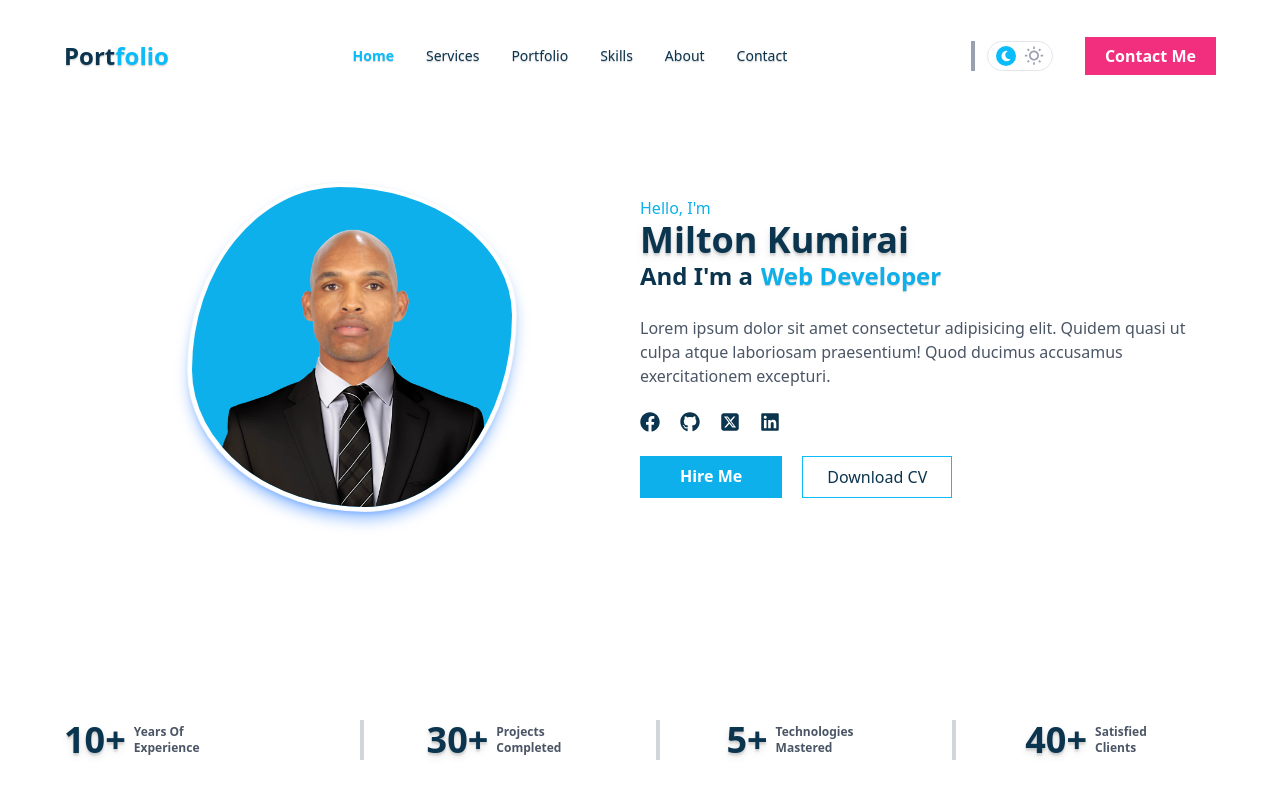
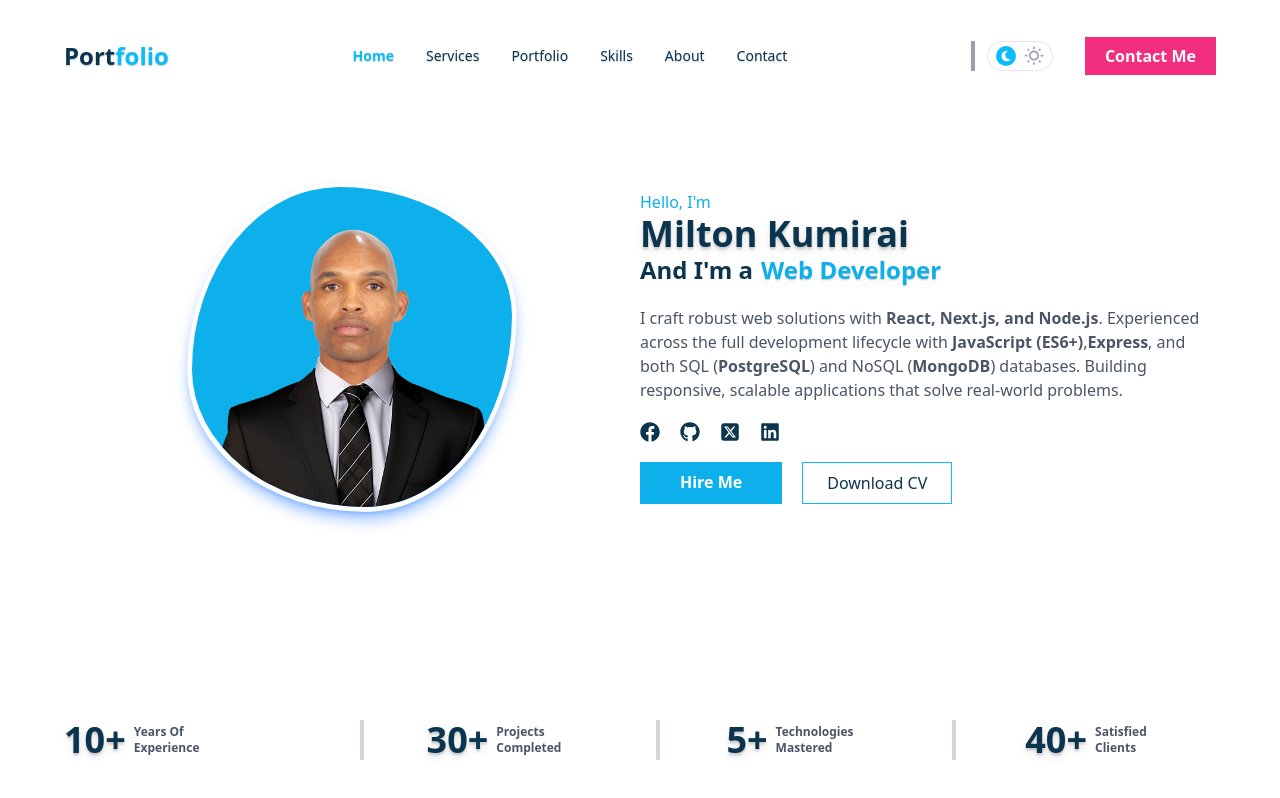
Before and after one commit to Kummirai/react-components, a Next.js app: page / in a window 1280 px wide. Built offline with nearby package versions, Linux system fonts and the light colour scheme.

Commit message:
Remove dummy content from hero section home page

```diff
--- a/components/hero-2a/HeroTwoA.jsx
+++ b/components/hero-2a/HeroTwoA.jsx
@@ -52,7 +52,7 @@ export default function HeroTwoA({ img }) {
           </div>
         </div>
         {/* Developer details */}
-        <div className="flex flex-col justify-center gap-6 my-5 sm:my-0">
+        <div className="flex flex-col justify-center gap-5 my-5 sm:my-0">
           <div className="text-[#0b344e] ">
             <h2 className="text-md font-medium text-[#0db0eb] text-shadow-none ">
               Hello, I'm
@@ -68,9 +68,12 @@ export default function HeroTwoA({ img }) {
             </h4>
           </div>
           <p className="text-gray-600 text-shadow-none">
-            Lorem ipsum dolor sit amet consectetur adipisicing elit. Quidem
-            quasi ut culpa atque laboriosam praesentium! Quod ducimus accusamus
-            exercitationem excepturi.
+            I craft robust web solutions with{" "}
+            <strong>React, Next.js, and Node.js</strong>. Experienced across the
+            full development lifecycle with <strong>JavaScript (ES6+)</strong>,
+            <strong>Express</strong>, and both SQL (<strong>PostgreSQL</strong>)
+            and NoSQL (<strong>MongoDB</strong>) databases. Building responsive,
+            scalable applications that solve real-world problems.
           </p>
           {/* socials */}
           <div className="flex items-center gap-5 text-xl text-[#0b344e]">
```
